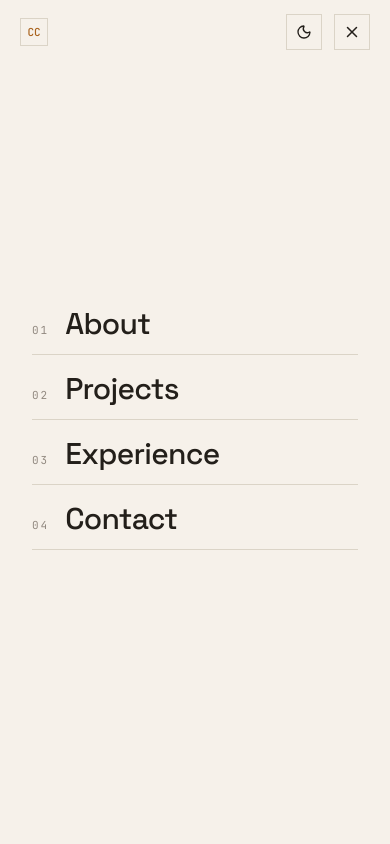
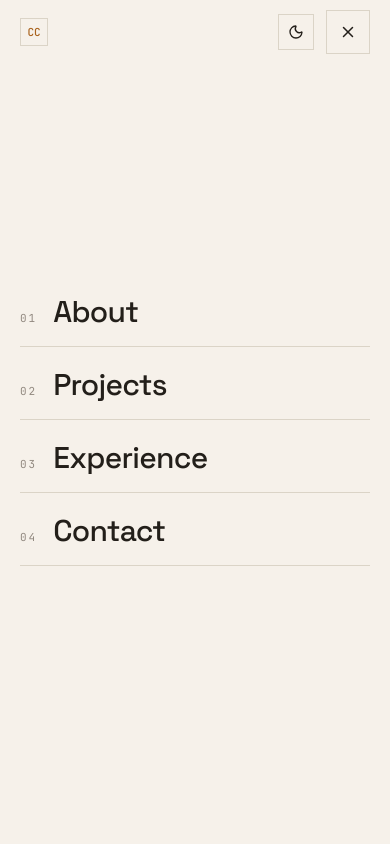
Before and after one commit to ChikwandaChisha/New-Portfolio, a React (Vite) app in the folder app/: page / in a window 390 px wide. Both pictures are taken after a click on the button 352 px from the left and 32 px from the top of the page. Shown: the top 844 px of the page. Built offline with nearby package versions, Linux system fonts and the light colour scheme.

Commit message:
worked on mobile responsiveness

```diff
--- a/app/src/components/SectionHeading.tsx
+++ b/app/src/components/SectionHeading.tsx
@@ -10,10 +10,10 @@ interface SectionHeadingProps {
 export function SectionHeading({ index, title, note, className = '' }: SectionHeadingProps) {
   return (
     <ScrollReveal className={`mb-12 sm:mb-16 ${className}`}>
-      <div className="flex items-center gap-4">
+      <div className="flex items-center gap-3 sm:gap-4">
         <span className="label-mono text-accent">{index}</span>
         <span className="h-px flex-1 bg-border" aria-hidden="true" />
-        {note && <span className="label-mono text-muted-foreground">{note}</span>}
+        {note && <span className="label-mono text-muted-foreground text-right">{note}</span>}
       </div>
       <h2 className="mt-5 text-3xl sm:text-4xl font-semibold tracking-tight text-foreground">
         {title}
--- a/app/src/index.css
+++ b/app/src/index.css
@@ -54,6 +54,10 @@
 }
 
 @layer base {
+  html {
+    scroll-padding-top: 4.5rem;
+  }
+
   * {
     @apply border-border;
   }
@@ -62,6 +66,8 @@
     @apply bg-background text-foreground antialiased;
     font-family: 'Space Grotesk', system-ui, -apple-system, sans-serif;
     font-feature-settings: 'ss01', 'ss02';
+    overflow-x: hidden;
+    -webkit-tap-highlight-color: transparent;
   }
 
   /* Tabular figures for anything monospaced (dates, indices) */
@@ -72,6 +78,18 @@
   ::selection {
     background: hsl(var(--accent) / 0.25);
     color: hsl(var(--foreground));
+  }
+}
+
+/* Keep fixed UI clear of device cutouts and make narrow screens more forgiving. */
+@media (max-width: 639px) {
+  .site-header {
+    padding-top: env(safe-area-inset-top);
+  }
+
+  .page-gutter {
+    padding-left: max(1.25rem, env(safe-area-inset-left));
+    padding-right: max(1.25rem, env(safe-area-inset-right));
   }
 }
 
--- a/app/src/sections/Contact.tsx
+++ b/app/src/sections/Contact.tsx
@@ -7,7 +7,7 @@ const EMAIL = 'chikwanda.chisha@dartmouth.edu';
 const channels = [
   { label: 'Email', value: EMAIL, href: `mailto:${EMAIL}` },
   { label: 'LinkedIn', value: '/in/chikwanda-chisha', href: 'https://www.linkedin.com/in/chikwanda-chisha' },
-  { label: 'GitHub', value: '@chikwanda', href: 'https://github.com/chikwanda' },
+  { label: 'GitHub', value: '@ChikwandaChisha', href: 'https://github.com/ChikwandaChisha' },
 ];
 
 export function Contact() {
@@ -30,7 +30,7 @@ export function Contact() {
 
             <a
               href={`mailto:${EMAIL}`}
-              className="group mt-8 inline-flex items-center gap-2.5 h-12 px-6 rounded-sm bg-accent text-accent-foreground text-sm font-semibold transition-[filter,box-shadow] duration-200 hover:brightness-110 hover:shadow-[0_6px_24px_-8px_hsl(33_66%_50%/0.6)]"
+              className="group mt-8 inline-flex items-center justify-center gap-2.5 h-10 sm:h-12 px-4 sm:px-6 rounded-sm bg-accent text-accent-foreground text-xs sm:text-sm font-semibold transition-[filter,box-shadow] duration-200 hover:brightness-110 hover:shadow-[0_6px_24px_-8px_hsl(33_66%_50%/0.6)] w-full sm:w-auto"
             >
               <Mail size={17} aria-hidden="true" />
               Email me
@@ -49,7 +49,7 @@ export function Contact() {
                   className="group flex items-center justify-between gap-4 py-4 border-b border-border transition-colors hover:bg-accent/5 -mx-3 px-3"
                 >
                   <span className="label-mono text-muted-foreground">{c.label}</span>
-                  <span className="flex items-center gap-2 text-sm text-foreground group-hover:text-accent transition-colors">
+                  <span className="flex min-w-0 items-center gap-2 text-sm text-foreground group-hover:text-accent transition-colors">
                     <span className="font-mono text-[13px] truncate">{c.value}</span>
                     <ArrowUpRight size={15} className="shrink-0 text-muted-foreground group-hover:text-accent transition-colors" aria-hidden="true" />
                   </span>
--- a/app/src/sections/Hero.tsx
+++ b/app/src/sections/Hero.tsx
@@ -20,8 +20,8 @@ const meta = [
 
 export function Hero() {
   return (
-    <section className="relative min-h-screen flex items-center pt-28 pb-20">
-      <div className="max-w-6xl mx-auto px-5 sm:px-8 w-full">
+    <section className="relative min-h-[100svh] flex items-center pt-28 pb-24 sm:pb-20">
+      <div className="page-gutter max-w-6xl mx-auto px-5 sm:px-8 w-full">
         <motion.div
           variants={container}
           initial="hidden"
@@ -36,7 +36,7 @@ export function Hero() {
 
             <motion.h1
               variants={item}
-              className="text-[2.75rem] leading-[1.02] sm:text-6xl lg:text-7xl font-semibold tracking-tightest text-foreground"
+              className="text-[clamp(2.5rem,11vw,4rem)] leading-[1.02] sm:text-6xl lg:text-7xl font-semibold tracking-tightest text-foreground"
             >
               Chikwanda Chisha
             </motion.h1>
@@ -52,14 +52,14 @@ export function Hero() {
             <motion.div variants={item} className="mt-9 flex flex-col min-[400px]:flex-row items-stretch min-[400px]:items-center gap-3">
               <button
                 onClick={() => smoothScrollTo('#projects', 800, 72)}
-                className="group inline-flex items-center justify-center gap-2 h-12 px-6 rounded-sm bg-accent text-accent-foreground text-sm font-semibold transition-[filter,box-shadow] duration-200 hover:brightness-110 hover:shadow-[0_6px_24px_-8px_hsl(33_66%_50%/0.6)] w-full min-[400px]:w-auto"
+                className="group inline-flex items-center justify-center gap-2 h-10 sm:h-12 px-4 sm:px-6 rounded-sm bg-accent text-accent-foreground text-xs sm:text-sm font-semibold transition-[filter,box-shadow] duration-200 hover:brightness-110 hover:shadow-[0_6px_24px_-8px_hsl(33_66%_50%/0.6)] w-full min-[400px]:w-auto"
               >
                 View work
                 <ArrowUpRight size={17} className="transition-transform duration-200 group-hover:translate-x-[1px] group-hover:-translate-y-[1px]" aria-hidden="true" />
               </button>
               <button
                 onClick={() => smoothScrollTo('#contact', 800, 72)}
-                className="inline-flex items-center justify-center gap-2 h-12 px-6 rounded-sm border border-border text-foreground text-sm font-medium transition-colors duration-200 hover:border-accent hover:bg-accent/5 w-full min-[400px]:w-auto"
+                className="inline-flex items-center justify-center gap-2 h-10 sm:h-12 px-4 sm:px-6 rounded-sm border border-border text-foreground text-xs sm:text-sm font-medium transition-colors duration-200 hover:border-accent hover:bg-accent/5 w-full min-[400px]:w-auto"
               >
                 Get in touch
               </button>
@@ -67,7 +67,7 @@ export function Hero() {
 
             <motion.div variants={item} className="mt-8 flex items-center gap-5">
               {[
-                { href: 'https://github.com/chikwanda', icon: Github, label: 'GitHub' },
+                { href: 'https://github.com/ChikwandaChisha', icon: Github, label: 'GitHub' },
                 { href: 'https://www.linkedin.com/in/chikwanda-chisha', icon: Linkedin, label: 'LinkedIn' },
               ].map((s) => (
                 <a
@@ -101,7 +101,7 @@ export function Hero() {
           e.preventDefault();
           smoothScrollTo('#about', 800, 72);
         }}
-        className="absolute bottom-7 left-1/2 -translate-x-1/2 inline-flex flex-col items-center gap-1.5 text-muted-foreground hover:text-foreground transition-colors"
+        className="absolute bottom-5 sm:bottom-7 left-1/2 -translate-x-1/2 inline-flex flex-col items-center gap-1.5 text-muted-foreground hover:text-foreground transition-colors"
         aria-label="Scroll to About"
       >
         <span className="label-mono">Scroll</span>
--- a/app/src/sections/Navigation.tsx
+++ b/app/src/sections/Navigation.tsx
@@ -31,6 +31,15 @@ export function Navigation() {
     };
     document.addEventListener('keydown', handleKeyDown);
     return () => document.removeEventListener('keydown', handleKeyDown);
+  }, [isMobileMenuOpen]);
+
+  useEffect(() => {
+    if (!isMobileMenuOpen) return;
+    const previousOverflow = document.body.style.overflow;
+    document.body.style.overflow = 'hidden';
+    return () => {
+      document.body.style.overflow = previousOverflow;
+    };
   }, [isMobileMenuOpen]);
 
   useEffect(() => {
@@ -72,13 +81,13 @@ export function Navigation() {
         animate={{ y: 0, opacity: 1 }}
         transition={{ duration: 0.5, ease: [0.22, 1, 0.36, 1] }}
         aria-label="Main navigation"
-        className={`fixed inset-x-0 top-0 z-50 transition-colors duration-300 ${
+        className={`site-header fixed inset-x-0 top-0 z-50 transition-colors duration-300 ${
           isScrolled
             ? 'bg-background/85 backdrop-blur-md border-b border-border'
             : 'bg-transparent border-b border-transparent'
         }`}
       >
-        <div className="max-w-6xl mx-auto px-5 sm:px-8 h-16 flex items-center justify-between">
+        <div className="page-gutter max-w-6xl mx-auto px-5 sm:px-8 h-16 flex items-center justify-between">
           <a
             href="#"
             onClick={scrollTop}
@@ -93,8 +102,8 @@ export function Navigation() {
             </span>
           </a>
 
-          <div className="flex items-center gap-3 md:gap-6">
-            <nav className="hidden md:flex items-center gap-8" aria-label="Sections">
+          <div className="flex items-center gap-3 lg:gap-6">
+            <nav className="hidden lg:flex items-center gap-8" aria-label="Sections">
               {navLinks.map((link) => {
                 const active = activeSection === link.href.slice(1);
                 return (
@@ -122,7 +131,7 @@ export function Navigation() {
               onClick={() => setIsMobileMenuOpen((v) => !v)}
               aria-label={isMobileMenuOpen ? 'Close menu' : 'Open menu'}
               aria-expanded={isMobileMenuOpen}
-              className="md:hidden flex h-9 w-9 items-center justify-center border border-border text-foreground transition-colors hover:border-accent hover:text-accent"
+              className="lg:hidden flex h-11 w-11 items-center justify-center border border-border text-foreground transition-colors hover:border-accent hover:text-accent"
             >
               {isMobileMenuOpen ? <X size={18} aria-hidden="true" /> : <Menu size={18} aria-hidden="true" />}
             </button>
@@ -139,18 +148,18 @@ export function Navigation() {
             transition={{ duration: 0.2 }}
             role="dialog"
             aria-label="Navigation menu"
-            className="fixed inset-0 z-40 bg-background md:hidden"
+            className="fixed inset-0 z-40 bg-background lg:hidden"
           >
             <nav
               aria-label="Mobile navigation"
-              className="flex flex-col justify-center h-full px-8 gap-1"
+              className="page-gutter flex flex-col justify-center h-full px-8 gap-1"
             >
               {navLinks.map((link) => (
                 <a
                   key={link.name}
                   href={link.href}
                   onClick={(e) => handleNavClick(e, link.href)}
-                  className="flex items-baseline gap-4 py-3 border-b border-border text-foreground hover:text-accent transition-colors"
+                  className="flex items-baseline gap-4 py-4 border-b border-border text-foreground hover:text-accent transition-colors"
                 >
                   <span className="label-mono text-muted-foreground/70">{link.index}</span>
                   <span className="text-3xl font-medium tracking-tight">{link.name}</span>
--- a/app/src/sections/Projects.tsx
+++ b/app/src/sections/Projects.tsx
@@ -86,11 +86,11 @@ function ProjectCard({ project, index }: { project: Project; index: number }) {
       transition={{ duration: 0.2, ease: 'easeOut' }}
       className="group relative flex flex-col h-full border border-border rounded-sm bg-card/40 p-6 sm:p-7 transition-colors duration-200 hover:border-accent/50"
     >
-      <div className="flex items-center justify-between">
+      <div className="flex items-start justify-between gap-4">
         <span className="label-mono text-muted-foreground/70">
           {String(index + 1).padStart(2, '0')}
         </span>
-        <span className="label-mono text-muted-foreground">{project.category}</span>
+        <span className="label-mono text-muted-foreground text-right">{project.category}</span>
       </div>
 
       <h3 className="mt-5 text-xl sm:text-2xl font-semibold tracking-tight text-foreground transition-colors duration-200 group-hover:text-accent">
@@ -120,7 +120,7 @@ function ProjectCard({ project, index }: { project: Project; index: number }) {
         ))}
       </div>
 
-      <div className="mt-6 pt-5 border-t border-border flex items-center gap-5 relative z-10">
+      <div className="mt-6 pt-5 border-t border-border flex flex-wrap items-center gap-x-5 gap-y-3 relative z-10">
         {project.slug && (
           <a
             href={`#/project/${project.slug}`}
```
Also changed, not shown: app/src/sections/ProjectDetail.tsx (+6 -6 lines).
